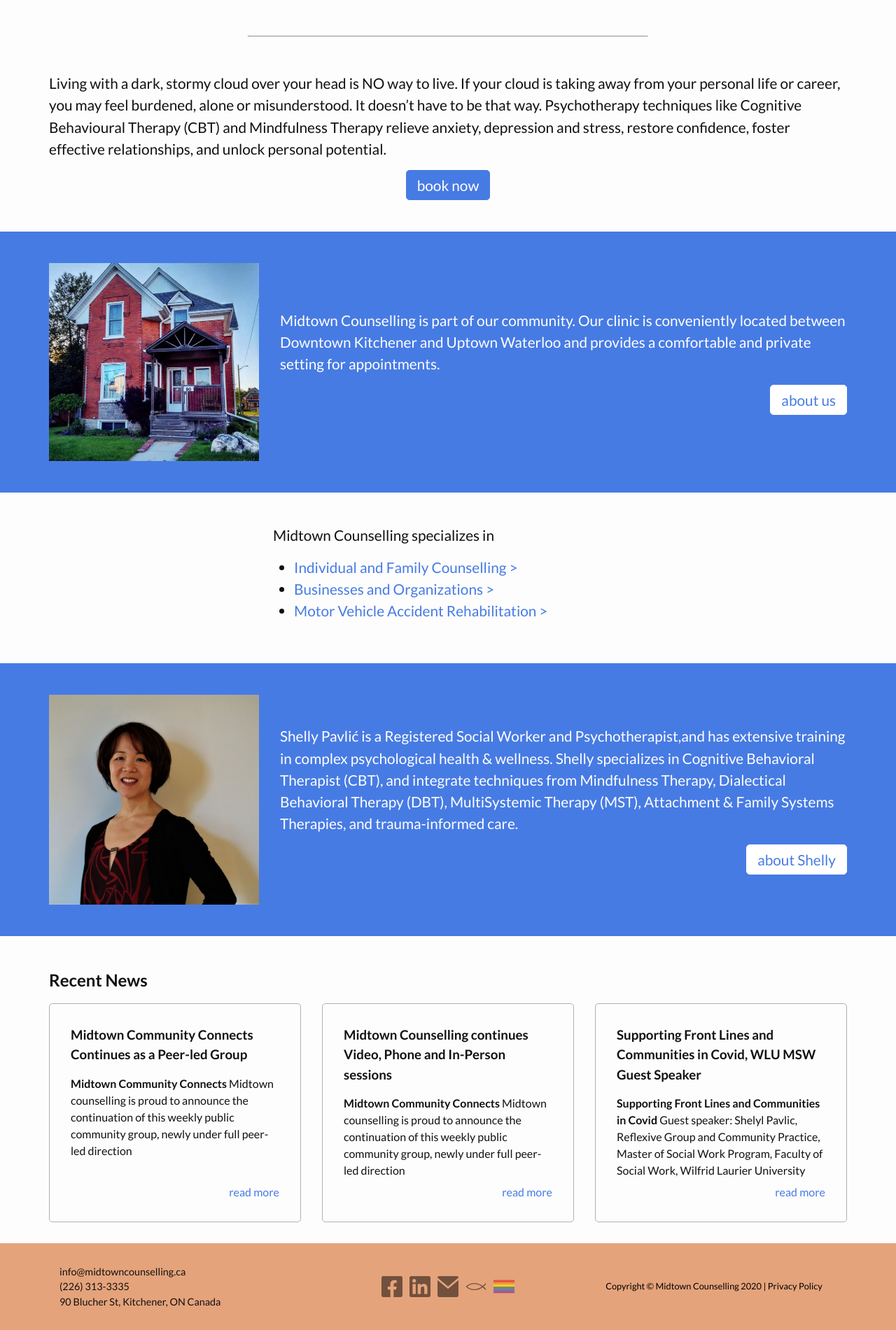
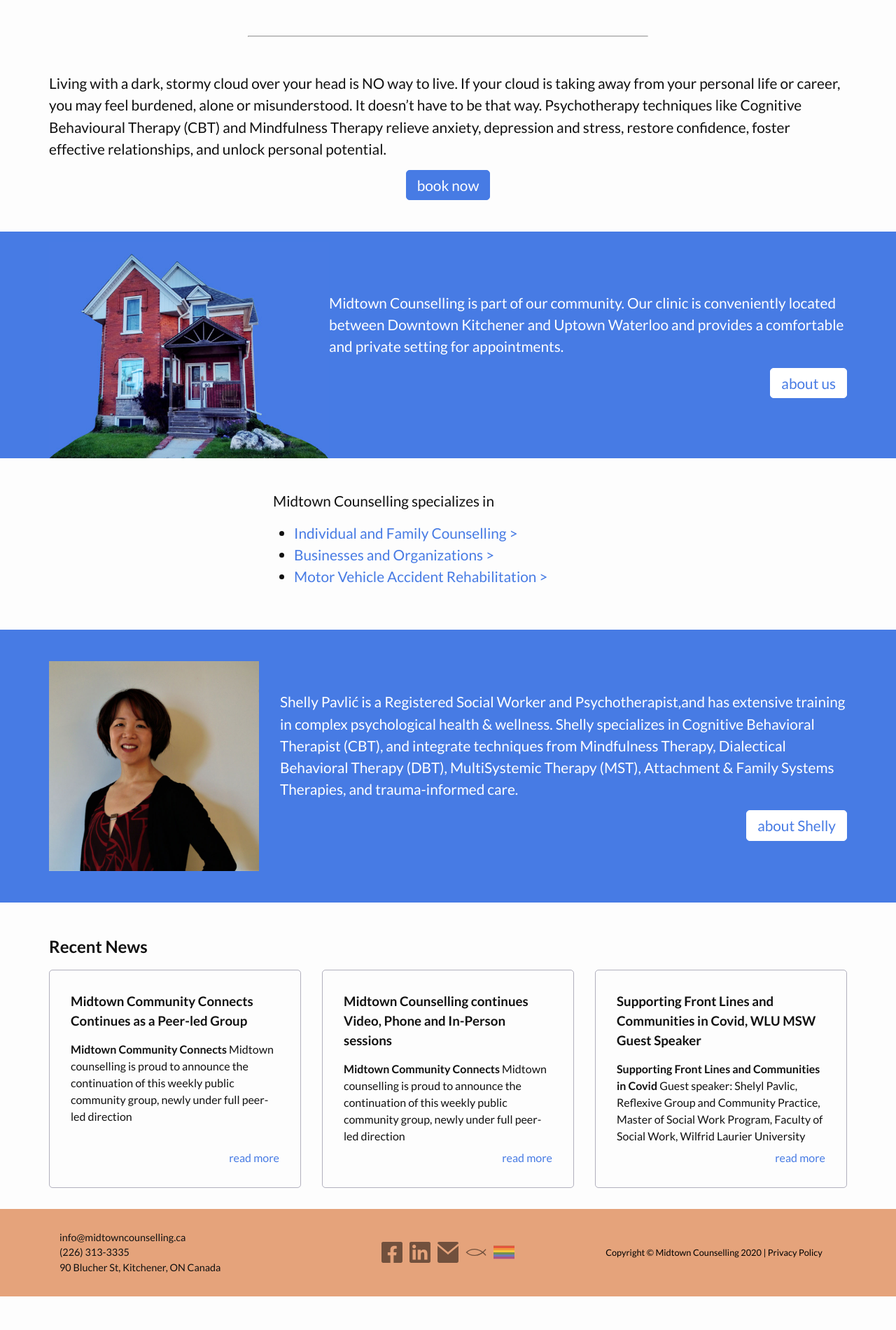
Before and after one commit to jonathanhines/midtown, a Jekyll site: the page built from index.markdown, in a window 1280 px wide. Shown: the part 840-2741 px from the top of the page at 70% size. Built offline with Jekyll 4.4.1, drawn with Linux system fonts in a browser that asks for light colours; after the commit the page ends 2693 px from its top, so only the background shows below that.

Commit message:
Updated the home page house cta.

```diff
--- a/_sass/site.scss
+++ b/_sass/site.scss
@@ -268,6 +268,51 @@
                 background-color: $brand-color;
                 color: $color-white;
                 border: solid 1px $color-white;
+            }
+        }
+    }
+
+    &.flush-image {
+        padding-bottom: 0;
+        padding-top: 0;
+        .callout-content {
+            .call-image-left {
+                flex-basis: 400px;
+                padding-top: 15px;
+                img.show-narrow {
+                    display: none;
+                }
+                img.show-wide {
+                    display: block;
+                }
+            }
+             .callout-text-right {
+                padding: 30px 0px 30px;
+            }
+        }
+        @include media-query($on-laptop) {
+            padding: 45px 0;
+            .callout-content {
+                flex-direction: column;
+                .call-image-left {
+                    text-align: center;
+                    flex-basis: auto;
+                    margin-bottom: 0;
+                    img {
+                        width: 300px;
+                        max-width: 100%;
+                    }
+                    img.show-narrow {
+                        display: inline;
+                    }
+                    img.show-wide {
+                        display: none;
+                    }
+                }
+                .callout-text-right {
+                    padding-left: 0;
+                    padding-bottom: 0;
+                }
             }
         }
     }
--- a/index.markdown
+++ b/index.markdown
@@ -23,10 +23,11 @@
 </div>
 </div>
 
-<div class="callout">
+<div class="callout flush-image">
 <div class="wrapper callout-content">
 <div class="call-image-left">
-<img src="/assets/images/house-front.jpg" title="the clinic" alt="a picture of a brick house, the Midtown Counselling clinic.">
+<img src="/assets/images/house_c.jpg" class="show-wide" title="the clinic" alt="a picture of a brick house, the Midtown Counselling clinic.">
+<img src="/assets/images/house-front.jpg" class="show-narrow" title="the clinic" alt="a picture of a brick house, the Midtown Counselling clinic.">
 </div>
 <div class="callout-text-right" markdown="1">
 
```
Also changed, not shown: assets/images/house_c.jpg (added).
